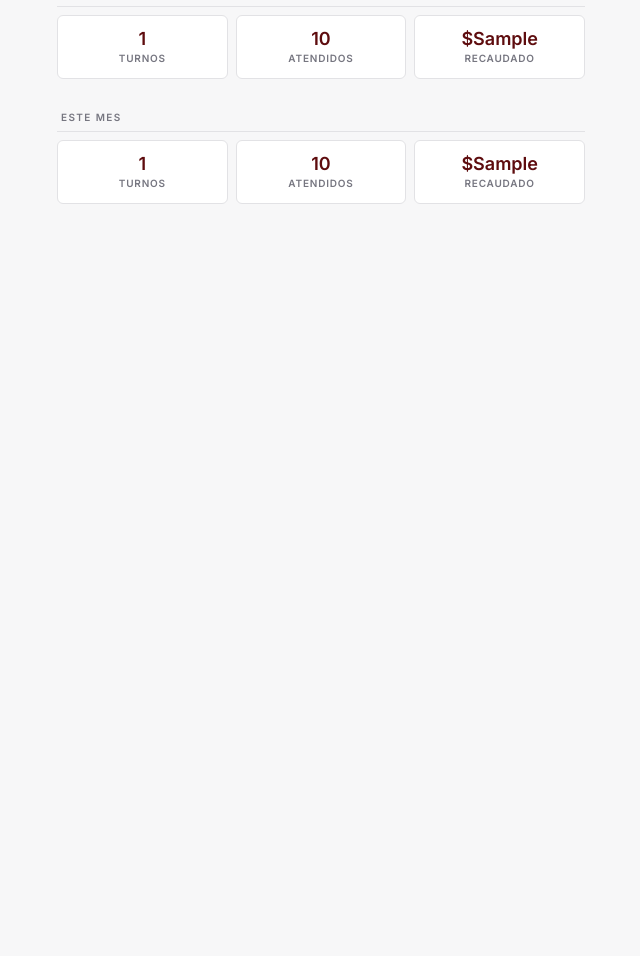
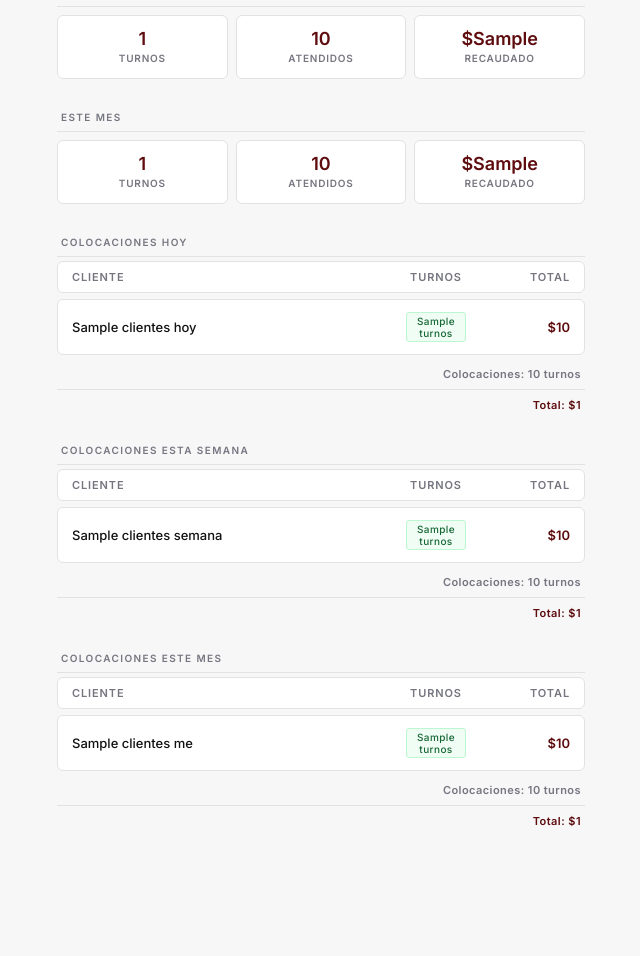
Before and after one commit to JeroAsenjo7/volante-al-hilo, a Django app: template stock/templates/stock/stock.html in a window 1280 px wide. Shown: the part 806-1762 px from the top of the page, without its empty margins (319-959 px from the left). Before the commit the page ends 1010 px from the top, so only its background shows below. Run offline with Django 5.2, Linux system fonts and the light colour scheme; tables that the repository leaves empty hold one stand-in row (values such as "Sample post"); the template is opened without the code that fills it: values that come from a table or form of the project are taken from there, most other values are stand-ins (such as "Sample title", 1, 10 or a date in 2020).

Commit message:
colocaciones por cliente en stock y excel

```diff
--- a/stock/templates/stock/stock.html
+++ b/stock/templates/stock/stock.html
@@ -112,4 +112,72 @@
         </div>
     </div>
 </div>
+<!-- CLIENTES HOY -->
+<div class="week-block">
+    <div class="week-title">Colocaciones hoy</div>
+    {% if clientes_hoy %}
+    <div class="turno-row" style="font-size:11px;font-weight:600;text-transform:uppercase;letter-spacing:0.08em;color:var(--text-muted);padding:8px 14px;">
+        <span style="flex:1;">Cliente</span>
+        <span style="width:60px;text-align:center;">Turnos</span>
+        <span style="width:90px;text-align:right;">Total</span>
+    </div>
+    {% for c in clientes_hoy %}
+    <div class="turno-row" style="justify-content:space-between;">
+        <span style="flex:1;font-size:13px;font-weight:500;color:var(--text);">{{ c.nombre }}</span>
+        <span style="width:60px;text-align:center;" class="badge badge-green">{{ c.turnos }}</span>
+        <span style="width:90px;text-align:right;font-size:13px;font-weight:600;color:var(--primary);">${{ c.total }}</span>
+    </div>
+    {% endfor %}
+    <div class="total-dia">Colocaciones: {{ atendidos_hoy }} turnos</div>
+    <div class="total-semana">Total: ${{ total_clientes_hoy }}</div>
+    {% else %}
+    <div class="empty"><p>Sin colocaciones hoy.</p></div>
+    {% endif %}
+</div>
+
+<!-- CLIENTES SEMANA -->
+<div class="week-block">
+    <div class="week-title">Colocaciones esta semana</div>
+    {% if clientes_semana %}
+    <div class="turno-row" style="font-size:11px;font-weight:600;text-transform:uppercase;letter-spacing:0.08em;color:var(--text-muted);padding:8px 14px;">
+        <span style="flex:1;">Cliente</span>
+        <span style="width:60px;text-align:center;">Turnos</span>
+        <span style="width:90px;text-align:right;">Total</span>
+    </div>
+    {% for c in clientes_semana %}
+    <div class="turno-row" style="justify-content:space-between;">
+        <span style="flex:1;font-size:13px;font-weight:500;color:var(--text);">{{ c.nombre }}</span>
+        <span style="width:60px;text-align:center;" class="badge badge-green">{{ c.turnos }}</span>
+        <span style="width:90px;text-align:right;font-size:13px;font-weight:600;color:var(--primary);">${{ c.total }}</span>
+    </div>
+    {% endfor %}
+    <div class="total-dia">Colocaciones: {{ atendidos_semana }} turnos</div>
+    <div class="total-semana">Total: ${{ total_clientes_semana }}</div>
+    {% else %}
+    <div class="empty"><p>Sin colocaciones esta semana.</p></div>
+    {% endif %}
+</div>
+
+<!-- CLIENTES MES -->
+<div class="week-block">
+    <div class="week-title">Colocaciones este mes</div>
+    {% if clientes_mes %}
+    <div class="turno-row" style="font-size:11px;font-weight:600;text-transform:uppercase;letter-spacing:0.08em;color:var(--text-muted);padding:8px 14px;">
+        <span style="flex:1;">Cliente</span>
+        <span style="width:60px;text-align:center;">Turnos</span>
+        <span style="width:90px;text-align:right;">Total</span>
+    </div>
+    {% for c in clientes_mes %}
+    <div class="turno-row" style="justify-content:space-between;">
+        <span style="flex:1;font-size:13px;font-weight:500;color:var(--text);">{{ c.nombre }}</span>
+        <span style="width:60px;text-align:center;" class="badge badge-green">{{ c.turnos }}</span>
+        <span style="width:90px;text-align:right;font-size:13px;font-weight:600;color:var(--primary);">${{ c.total }}</span>
+    </div>
+    {% endfor %}
+    <div class="total-dia">Colocaciones: {{ atendidos_mes }} turnos</div>
+    <div class="total-semana">Total: ${{ total_clientes_mes }}</div>
+    {% else %}
+    <div class="empty"><p>Sin colocaciones este mes.</p></div>
+    {% endif %}
+</div>
 {% endblock %}
```
Also changed, not shown: gastos/views.py (+97 -18 lines), stock/views.py (+73 -6 lines), turnos/forms.py (+16 -4 lines).
